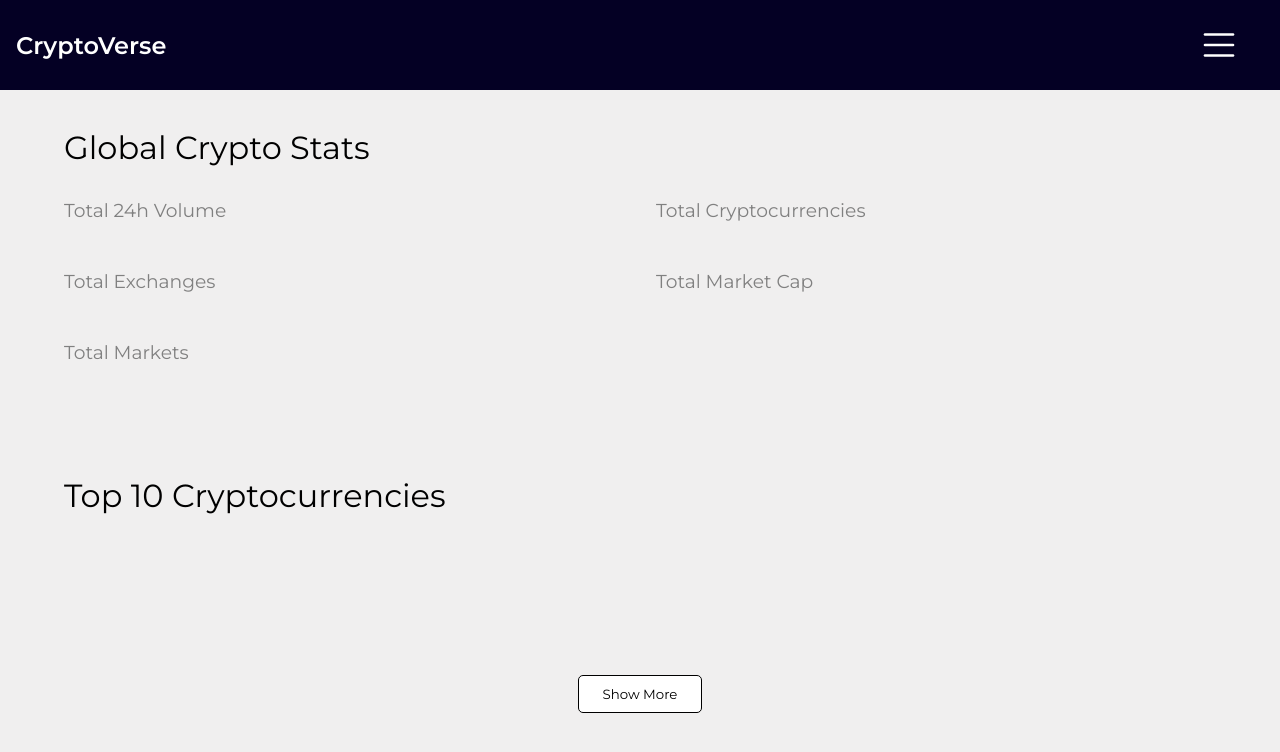
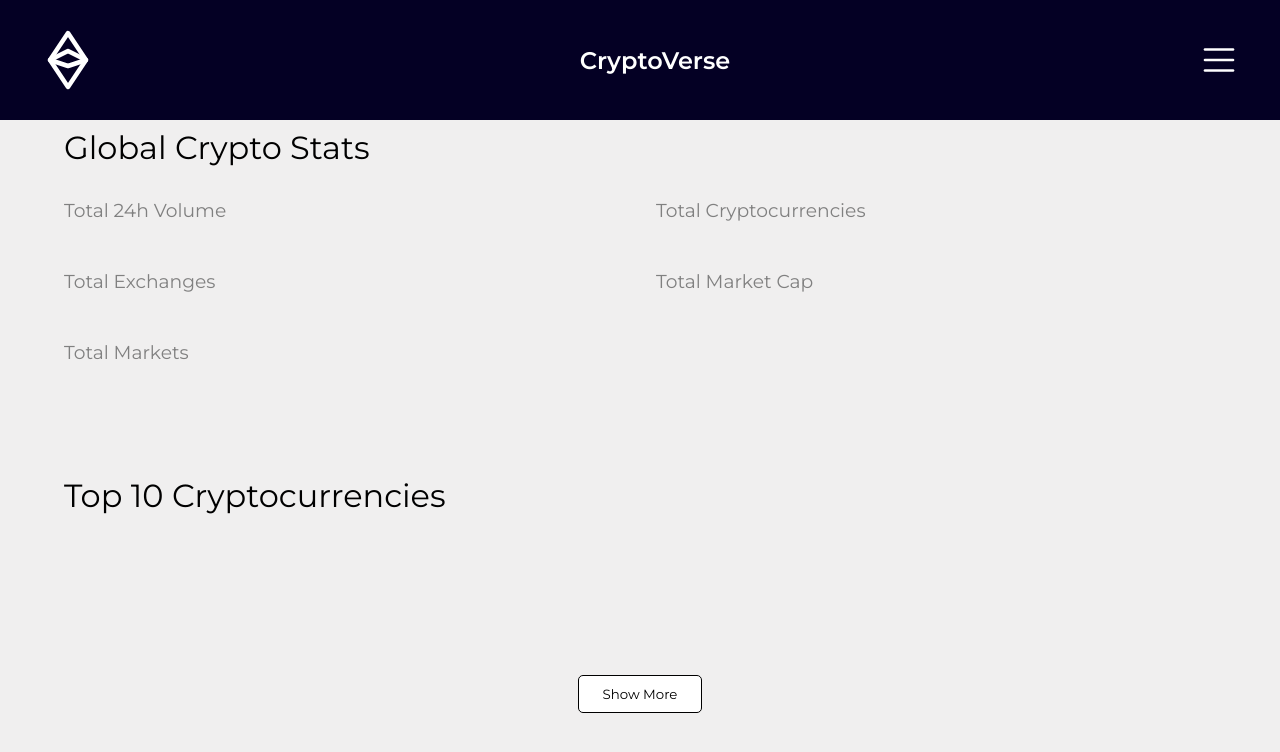
Before and after one commit to VinnikAlex/cryptoticker, a plain HTML site: page index.html in a window 1280 px wide. Drawn offline with Linux system fonts and the light colour scheme; no server answers.

Commit message:
tweaks and comments

```diff
--- a/app.js
+++ b/app.js
@@ -40,8 +40,10 @@ const numberStyle = new Intl.NumberFormat("en-US", {
 }
 
 // load top 10 marketcap coins on application start
-requestApi();
-requestCoinRanking();
+window.onload = function () {
+  requestApi();
+  requestCoinRanking();
+};
 
 // coinranking api
 function requestCoinRanking() {
--- a/index.html
+++ b/index.html
@@ -41,10 +41,26 @@
       <div class="sidebar">
         <div class="mobile-navbar">
           <div class="logo">
+            <svg
+              xmlns="http://www.w3.org/2000/svg"
+              class="eth-logo"
+              width="72"
+              height="72"
+              viewBox="0 0 24 24"
+              stroke-width="1.5"
+              stroke="#ffffff"
+              fill="none"
+              stroke-linecap="round"
+              stroke-linejoin="round"
+            >
+              <path stroke="none" d="M0 0h24v24H0z" fill="none" />
+              <path d="M6 12l6 -9l6 9l-6 9z" />
+              <path d="M6 12l6 -3l6 3l-6 2z" />
+            </svg>
             <h1>CryptoVerse</h1>
             <svg
               xmlns="http://www.w3.org/2000/svg"
-              class="icon icon-tabler icon-tabler-menu-2"
+              class="hamburger-menu"
               width="42"
               height="42"
               viewBox="0 0 24 24"
--- a/styles.css
+++ b/styles.css
@@ -66,21 +66,26 @@ header {
 }
 
 .logo {
+  display: flex;
+  justify-content: left;
+  align-items: center;
   background-color: rgb(4, 0, 36);
   padding: 2rem;
   margin-bottom: 3rem;
 }
 
-.logo svg {
+.eth-logo {
+  margin-bottom: 10px;
+}
+
+.hamburger-menu {
   display: none;
 }
 
 .logo h1 {
-  text-align: center;
   position: relative;
-  top: 25%;
   color: #ffffff;
-  font-size: 2.2em;
+  font-size: 2.5em;
 }
 
 ul {
```
